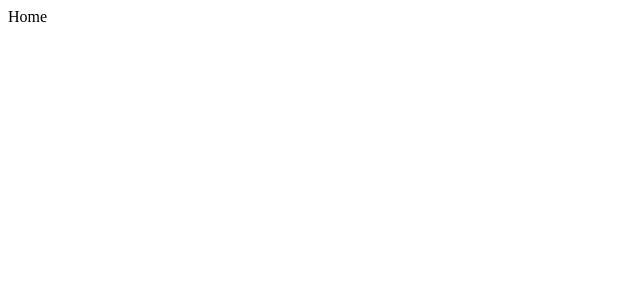
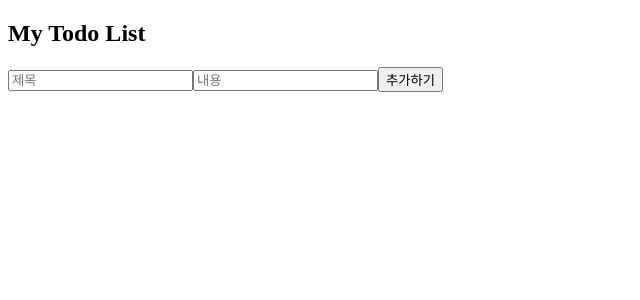
Before and after one commit to gyurison7/React-Lv2, a React (Create React App) app: page / in a window 1280 px wide. Shown: the top 300 px of the page, without its empty margins (0-640 px from the left). Built offline with nearby package versions, Linux system fonts and the light colour scheme.

Commit message:
Feat: input 창 작성

```diff
--- a/src/Pages/Home.js
+++ b/src/Pages/Home.js
@@ -1,9 +1,33 @@
-import React from 'react'
+import React, { useState } from 'react'
 
 function Home() {
-  return (
-    <div>Home</div>
-  )
+    const [input, setInput] = useState({ title: '', content: '' })
+
+    const inputChange = (event) => {
+        const { name, value } = event.target
+        setInput({ ...input, [name]: value })
+    }
+    return (
+        <div>
+            <div>
+                <h2>My Todo List</h2>
+                <input
+                    type='text'
+                    placeholder='제목'
+                    value={input.title}
+                    name='title'
+                    onChange={inputChange}
+                />
+                <input
+                    type='text'
+                    placeholder='내용'
+                    value={input.content}
+                    name='content'
+                    onChange={inputChange} />
+                    <button>추가하기</button>
+            </div>
+        </div>
+    )
 }
 
 export default Home
```
